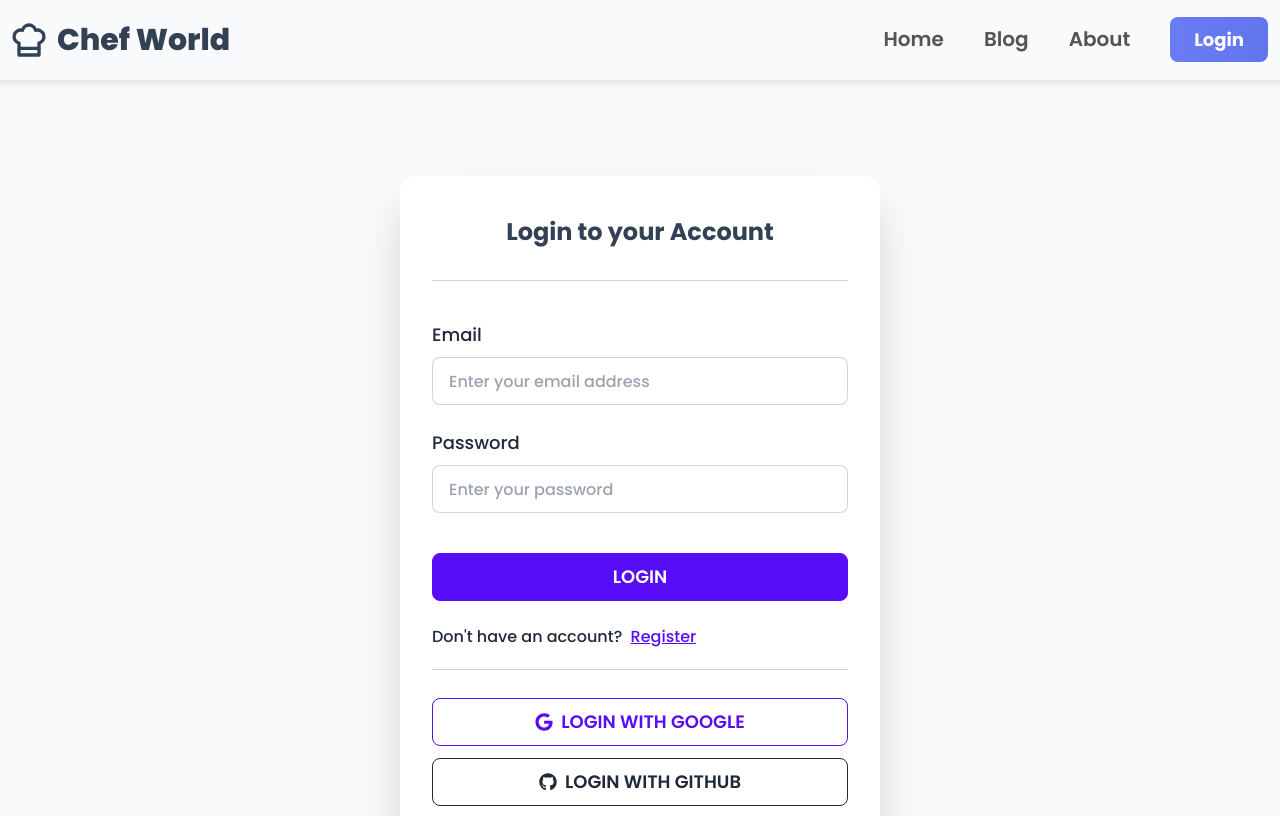
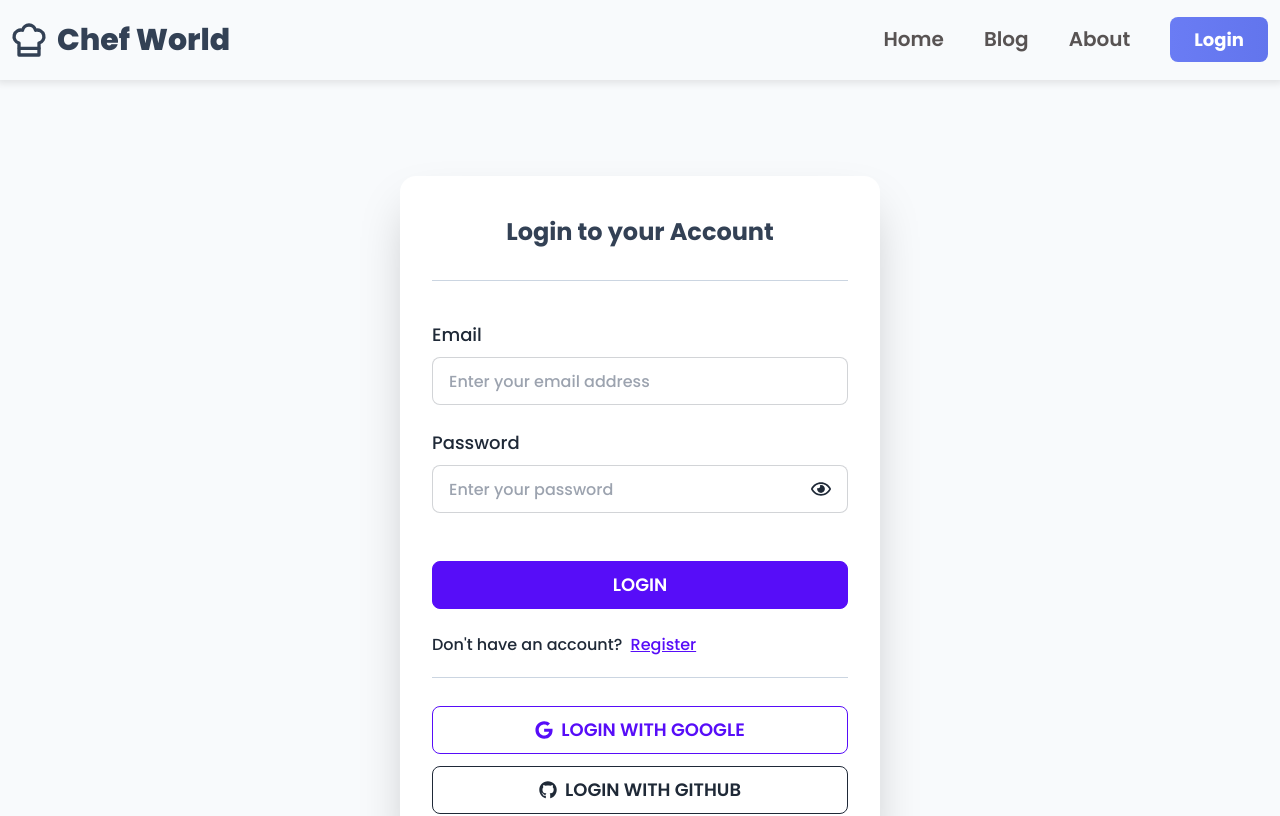
Before and after one commit to shamiul-anik/chef-world-client, a React (Vite) app: page /login in a window 1280 px wide. Shown: the top 816 px of the page. Built offline with nearby package versions, Linux system fonts and the light colour scheme; no server answers.

Commit message:
Show and hide password button added in login and registration page

```diff
--- a/src/pages/Authentication/Login/Login.jsx
+++ b/src/pages/Authentication/Login/Login.jsx
@@ -1,5 +1,5 @@
 import React, { useContext, useState } from 'react';
-import { FaGithub, FaGoogle } from 'react-icons/fa';
+import { FaGithub, FaGoogle, FaRegEye, FaRegEyeSlash } from 'react-icons/fa';
 import { Link, useLocation, useNavigate } from 'react-router-dom';
 import { AuthContext } from '../../../providers/AuthProvider';
 import { toast } from 'react-toastify';
@@ -9,6 +9,7 @@ const Login = () => {
 	const { setLoading, logIn, signInWithGoogle, signInWithGitHub } = useContext(AuthContext);
 
 	const [error, setError] = useState("");
+	const [showPassword, setShowPassword] = useState(false);
 
 	const navigate = useNavigate();
 
@@ -41,10 +42,10 @@ const Login = () => {
 			})
 	};
 
-	// const handleSubmit = (event) => {
-	// 	event.preventDefault();
-	// 	console.log("submitted!");
-	// };
+	const handleShowPassword = (event) => {
+		event.preventDefault();
+		setShowPassword(!showPassword);
+	};
 
 	const handleGoogleLogin = () => {
 		signInWithGoogle()
@@ -95,16 +96,30 @@ const Login = () => {
 							<input type="email" id="email" name="email" placeholder="Enter your email address" className="input input-bordered" required />
 							<p className="text-red-500 mt-2"></p>
 						</div>
-						<div className="form-control">
+						{/* <div className="form-control">
 							<label className="label pl-0" htmlFor="password">
 								<span className="label-text text-lg">Password</span>
 							</label>
 							<input type="password" id="password" name="password" placeholder="Enter your password" className="input input-bordered" autoComplete='true' required />
 							<p className="text-red-500 mt-2"></p>
+						</div> */}
+
 							{/* <label className="label">
 								<a href="#" className="label-text-alt link link-hover">Forgot password?</a>
 							</label> */}
+						<div className="relative form-control">
+							<label className="label pl-0" htmlFor="password">
+								<span className="label-text text-lg">Password</span>
+							</label>
+							<input type={showPassword ? "text" : "password"} id="password" name="password" placeholder="Enter your password" className="input input-bordered" autoComplete='true' required />
+							<button onClick={handleShowPassword} className="btn btn-ghost absolute bottom-0 right-0 rounded-l-none">
+								{
+									showPassword ? <FaRegEyeSlash className='text-lg md:text-xl font-bold' /> : <FaRegEye className='text-lg md:text-xl font-bold' />
+								}
+							</button>
 						</div>
+						<p className="text-red-500 mt-2"></p>
+
 						<div className="form-control mt-6">
 							<button className="btn btn-primary text-lg" type="submit">Login</button>
 						</div>
--- a/src/pages/Authentication/Registration/Registration.jsx
+++ b/src/pages/Authentication/Registration/Registration.jsx
@@ -1,5 +1,5 @@
 import React, { useContext, useState } from 'react';
-import { FaGoogle, FaGithub } from 'react-icons/fa';
+import { FaGoogle, FaGithub, FaRegEyeSlash, FaRegEye } from 'react-icons/fa';
 import { Link, useNavigate } from 'react-router-dom';
 import { AuthContext } from '../../../providers/AuthProvider';
 import { toast } from 'react-toastify';
@@ -15,6 +15,7 @@ const Registration = () => {
 	const [success, setSuccess] = useState("");
 	const [emailError, setEmailError] = useState("");
 	const [passwordError, setPasswordError] = useState("");
+	const [showPassword, setShowPassword] = useState(false);
 
 	// const [accepted, setAccepted] = useState(false);
 
@@ -51,18 +52,23 @@ const Registration = () => {
 			.then(result => {
 				const currentUser = result.user;
 				console.log(currentUser);
-				form.reset();
 				if (name || photoURL) {
 					console.log("inside update condition");
 					updateUserData(currentUser, name, photoURL);
 				}
 				setSuccess("Registration successful!");
 				toast.success("Registration successful!");
+				form.reset();
 				navigate("/");
 			})
 			.catch(error => {
 				setError(error.message);
 			})
+	};
+
+	const handleShowPassword = (event) => {
+		event.preventDefault();
+		setShowPassword(!showPassword);
 	};
 
 	// const handleAccepted = event => {
@@ -128,13 +134,26 @@ const Registration = () => {
 							<input type="email" id="email" name="email" placeholder="Enter your email address" className="input input-bordered" />
 							<p className="text-red-500 mt-2">{emailError}</p> {/* Error Message */}
 						</div>
-						<div className="form-control">
+						{/* <div className="form-control">
 							<label className="label pl-0" htmlFor="password">
 								<span className="label-text text-lg">Password</span>
 							</label>
 							<input type="password" id="password" name="password" placeholder="Enter your password" className="input input-bordered" autoComplete='true' />
-							<p className="text-red-500 mt-2">{passwordError}</p> {/* Error Message */}
+							<p className="text-red-500 mt-2">{passwordError}</p>
+						</div> */}
+						<div className="relative form-control">
+							<label className="label pl-0" htmlFor="password">
+								<span className="label-text text-lg">Password</span>
+							</label>
+							<input type={showPassword ? "text" : "password"} id="password" name="password" placeholder="Enter your password" className="input input-bordered" autoComplete='true' required />
+							<button onClick={handleShowPassword} className="btn btn-ghost absolute bottom-0 right-0 rounded-l-none">
+								{
+									showPassword ? <FaRegEyeSlash className='text-lg md:text-xl font-bold' /> : <FaRegEye className='text-lg md:text-xl font-bold' />
+								}
+							</button>
 						</div>
+						<p className="text-red-500">{passwordError}</p>
+
 						<div className="form-control">
 							<label className="label pl-0" htmlFor="name">
 								<span className="label-text text-lg">Name</span>
```
